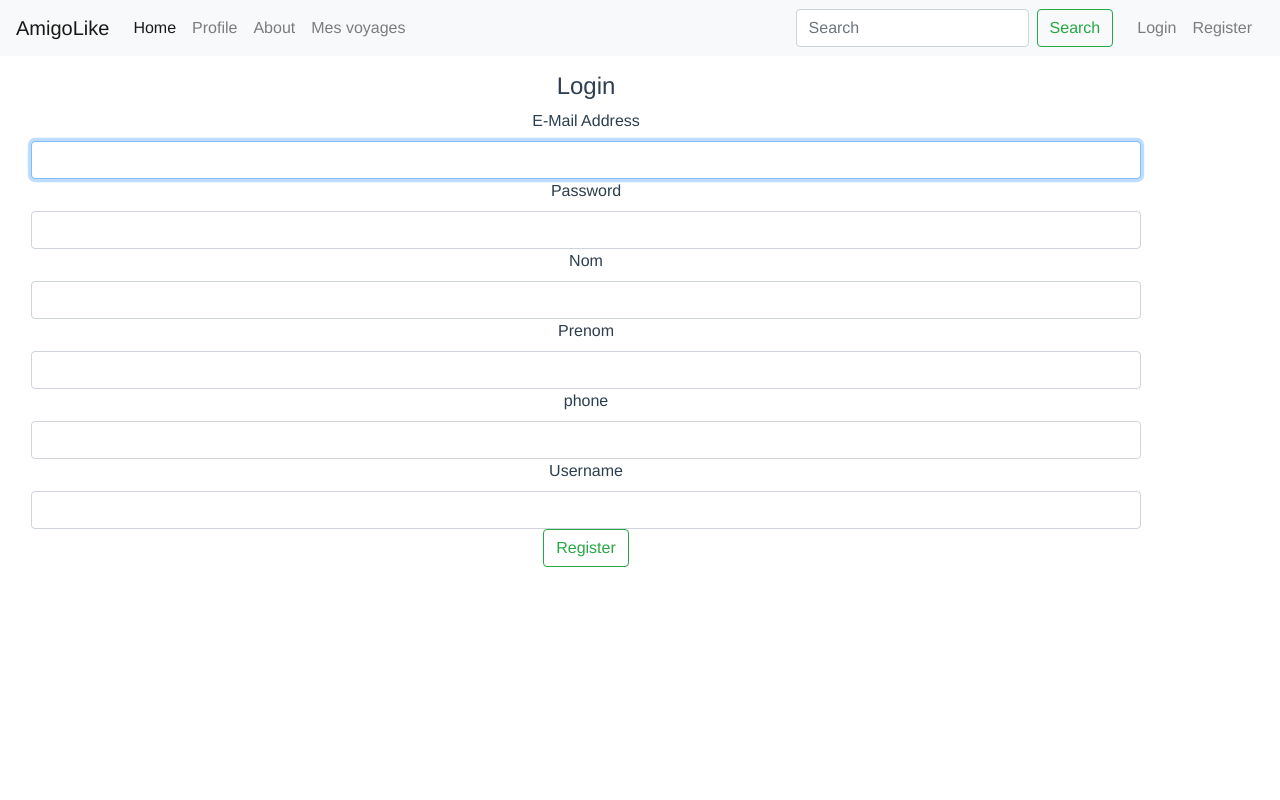
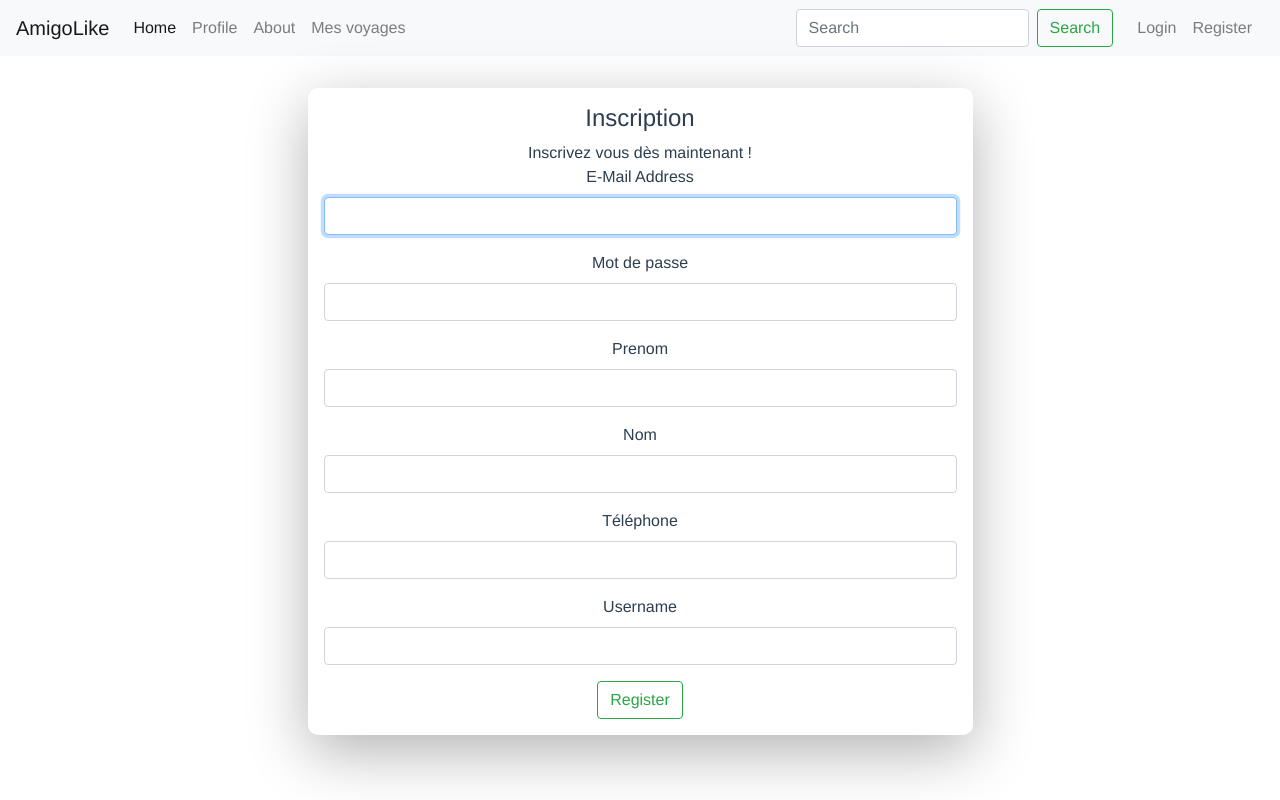
Before and after one commit to jbaptisteblot/AmigoLike, a Vue app in the folder client/: page /register in a window 1280 px wide. Built offline with nearby package versions, Linux system fonts and the light colour scheme.

Commit message:
Amélioration design Login/Inscription Modification Profil Ajout page d'accès aux Trajets

```diff
--- a/client/src/App.vue
+++ b/client/src/App.vue
@@ -28,7 +28,7 @@
         <login-menu v-bind:userlogged="userlogged"></login-menu>
       </div>
     </nav>
-    <div class="container m-3">
+    <div class="container mt-3">
       <router-view v-on:user-logged="userLogged"/>
     </div>
   </div>
--- a/client/src/router.js
+++ b/client/src/router.js
@@ -6,6 +6,7 @@ import Register from './views/Register.vue'
 import Profile from './views/Profile.vue'
 import Logout from './components/logout'
 import Search from './views/Search'
+import MyTravels from './views/MyTravels'
 Vue.use(Router);
 
 export default new Router({
@@ -40,11 +41,13 @@ export default new Router({
       component: Search
     },
     {
+      path: '/myTravels',
+      name: 'myTravels',
+      component: MyTravels
+    },
+    {
       path: '/about',
       name: 'about',
-      // route level code-splitting
-      // this generates a separate chunk (about.[hash].js) for this route
-      // which is lazy-loaded when the route is visited.
       component: () => import(/* webpackChunkName: "about" */ './views/About.vue')
     }
   ]
--- a/client/src/views/Login.vue
+++ b/client/src/views/Login.vue
@@ -1,26 +1,28 @@
 <template>
-  <div>
+  <div class="row pt-5 justify-content-center ">
+    <div class="col-md-5 p-0 login-form">
+      <form class="p-3">
         <div v-if="this.errorMsg.length !== 0"  class="alert alert-danger">
           {{errorMsg}}
         </div>
-    <h4>Login</h4>
-    <form>
+        <h4>Connectez vous dès maintenant !</h4>
+        <div class="form-group">
           <label for="email" >E-Mail Address</label>
-      <div>
           <input id="email" type="email" v-model="email" class="form-control" required autofocus>
         </div>
-      <div>
+        <div class="form-group">
           <label for="password" >Password</label>
-        <div>
           <input id="password" type="password" v-model="password" class="form-control" required>
         </div>
-      </div>
-      <div>
           <button type="submit" class="btn btn-outline-success" @click="handleSubmit">
             Login
           </button>
+      </form>
+      <div class="login-footer mt-2">
+        Pas de compte ? <br>
+        <router-link to="/register" class="nav-link">S'inscrire</router-link>
       </div>
-    </form>
+    </div>
   </div>
 </template>
 
@@ -58,5 +60,15 @@
 </script>
 
 <style scoped>
-
+  .login-form {
+    -webkit-box-shadow: 0 17px 60px 0 rgba(0,0,0,0.3);
+    box-shadow: 0 17px 60px 0 rgba(0,0,0,0.3);
+    -webkit-border-radius: 10px 10px 10px 10px;
+    border-radius: 10px 10px 10px 10px;
+  }
+  .login-footer {
+    background-color: #f6f6f6;
+    border-top: 1px solid #dce8f1;
+    border-radius: 0 0 10px 10px;
+  }
 </style>
--- /dev/null
+++ b/client/src/views/MyTravels.vue
@@ -0,0 +1,38 @@
+<template>
+    <div>
+      <div v-for="travel in travels" v-bind:key="travel.id">
+        {{travel.id}}
+      </div>
+    </div>
+</template>
+
+<script>
+    export default {
+        name: "MyTravels",
+        data() {
+          return {
+            travels: []
+          }
+        },
+        created() {
+          this.getUserTravels();
+        },
+        methods: {
+          getUserTravels() {
+            this.$http.get("travels", {
+              params: {
+                filter :
+                  {where:
+                      {owner: localStorage.getItem("userId")},
+                    include: "trips"
+                  }
+              }
+            }).then(response => this.travels = response.data).catch(error => console.log(error))
+          }
+        }
+    }
+</script>
+
+<style scoped>
+
+</style>
--- a/client/src/views/Profile.vue
+++ b/client/src/views/Profile.vue
@@ -1,6 +1,22 @@
 <template>
-  <div>
-    Bonjour {{userProfile.name}} {{userProfile.surname}} <br>
+  <div class="col-md-8">
+    <h2>Bienvenue sur votre profil {{userProfile.name}} {{userProfile.surname}}</h2>
+    <ul class="nav nav-tabs" id="myTab" role="tablist">
+      <li class="nav-item">
+        <a class="nav-link active" id="general-tab" data-toggle="tab" href="#general" role="tab" aria-controls="general" aria-selected="true">General</a>
+      </li>
+      <li class="nav-item">
+        <a class="nav-link" id="reservations-tab" data-toggle="tab" href="#reservations" role="tab" aria-controls="reservations" aria-selected="false">Vos réservations</a>
+      </li>
+      <li class="nav-item">
+        <a class="nav-link" id="preference-tab" data-toggle="tab" href="#preference" role="tab" aria-controls="preference" aria-selected="false">Préférences de voyage</a>
+      </li>
+    </ul>
+    <div class="tab-content" id="myTabContent">
+      <div class="tab-pane fade show active" id="general" role="tabpanel" aria-labelledby="general-tab">...</div>
+      <div class="tab-pane fade" id="reservations" role="tabpanel" aria-labelledby="reservations-tab">...</div>
+      <div class="tab-pane fade" id="preference" role="tabpanel" aria-labelledby="preference-tab">...</div>
+    </div>
   </div>
 </template>
 
--- a/client/src/views/Register.vue
+++ b/client/src/views/Register.vue
@@ -1,45 +1,39 @@
 <template>
-  <div>
-    <h4>Login</h4>
-    <form>
+  <div class="row pt-3 justify-content-center ">
+    <div class="col-md-7 p-0 register-form">
+      <form class="p-3">
+        <h4>Inscription</h4>
+        Inscrivez vous dès maintenant !
+
+        <div class="form-group">
           <label for="email" >E-Mail Address</label>
-      <div>
           <input id="email" type="email" v-model="email" class="form-control" required autofocus>
         </div>
-      <div>
-        <label for="password" >Password</label>
-        <div>
+          <div class="form-group">
+            <label for="password" >Mot de passe</label>
             <input id="password" type="password" v-model="password" class="form-control" required>
           </div>
-      </div><div>
-        <label for="name" >Nom</label>
-        <div>
+        <div class="form-group">
+          <label for="name" >Prenom</label>
           <input id="name" type="text" v-model="name" class="form-control" required>
         </div>
-      </div><div>
-        <label for="surname" >Prenom</label>
-        <div>
+        <div class="form-group">
+            <label for="surname" >Nom</label>
             <input id="surname" type="text" v-model="surname" class="form-control" required>
           </div>
-      </div>
-      <div>
-        <label for="phone" >phone</label>
-        <div>
+          <div class="form-group">
+            <label for="phone" >Téléphone</label>
             <input id="phone" type="tel" v-model="phone" class="form-control" required>
           </div>
-      </div>
-      <div>
+          <div class="form-group">
             <label for="username" >Username</label>
-        <div>
             <input id="username" type="text" v-model="username" class="form-control" required>
            </div>
-      </div>
-      <div>
           <button type="submit" class="btn btn-outline-success" @click="handleSubmit">
             Register
           </button>
+      </form>
     </div>
-    </form>
   </div>
 </template>
 
@@ -81,5 +75,10 @@
 </script>
 
 <style scoped>
-
+  .register-form {
+    -webkit-box-shadow: 0 17px 60px 0 rgba(0,0,0,0.3);
+    box-shadow: 0 17px 60px 0 rgba(0,0,0,0.3);
+    -webkit-border-radius: 10px 10px 10px 10px;
+    border-radius: 10px 10px 10px 10px;
+  }
 </style>
```
Lines whose indentation alone changed are shown as unchanged.
